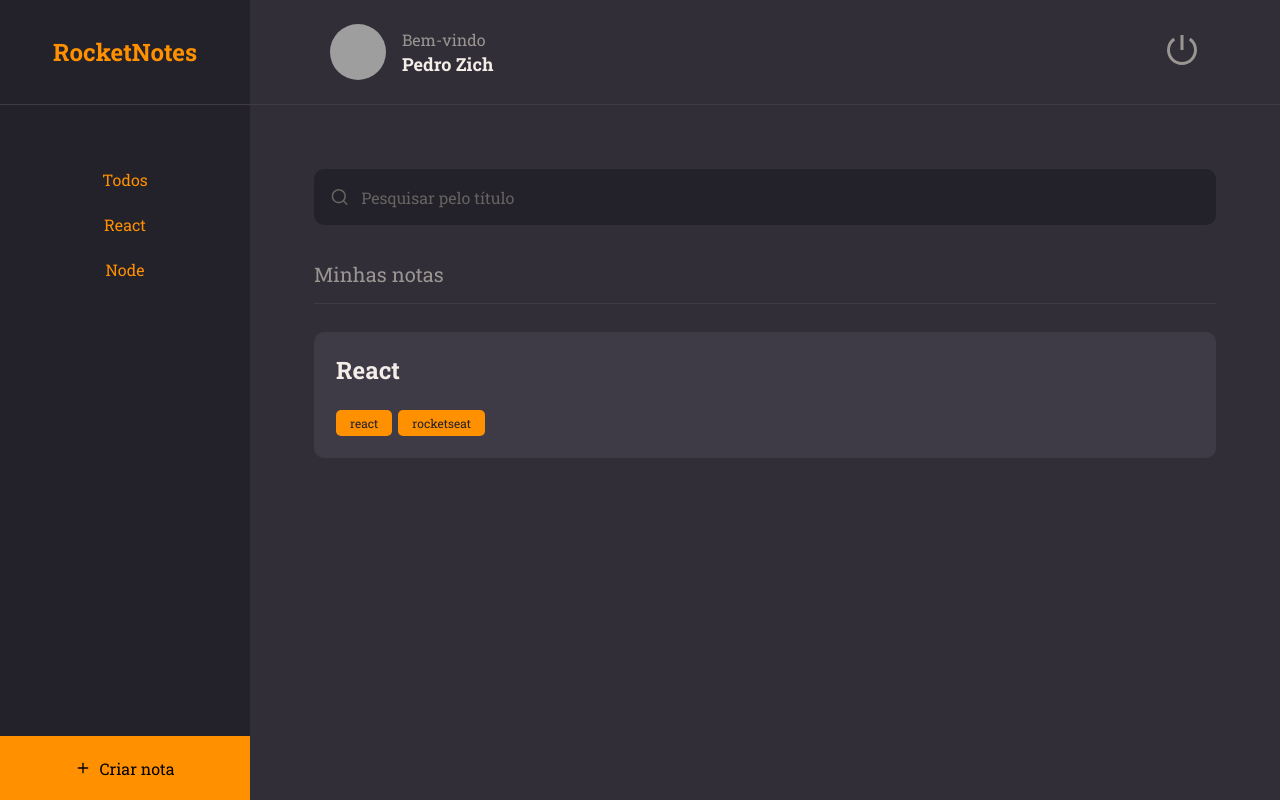
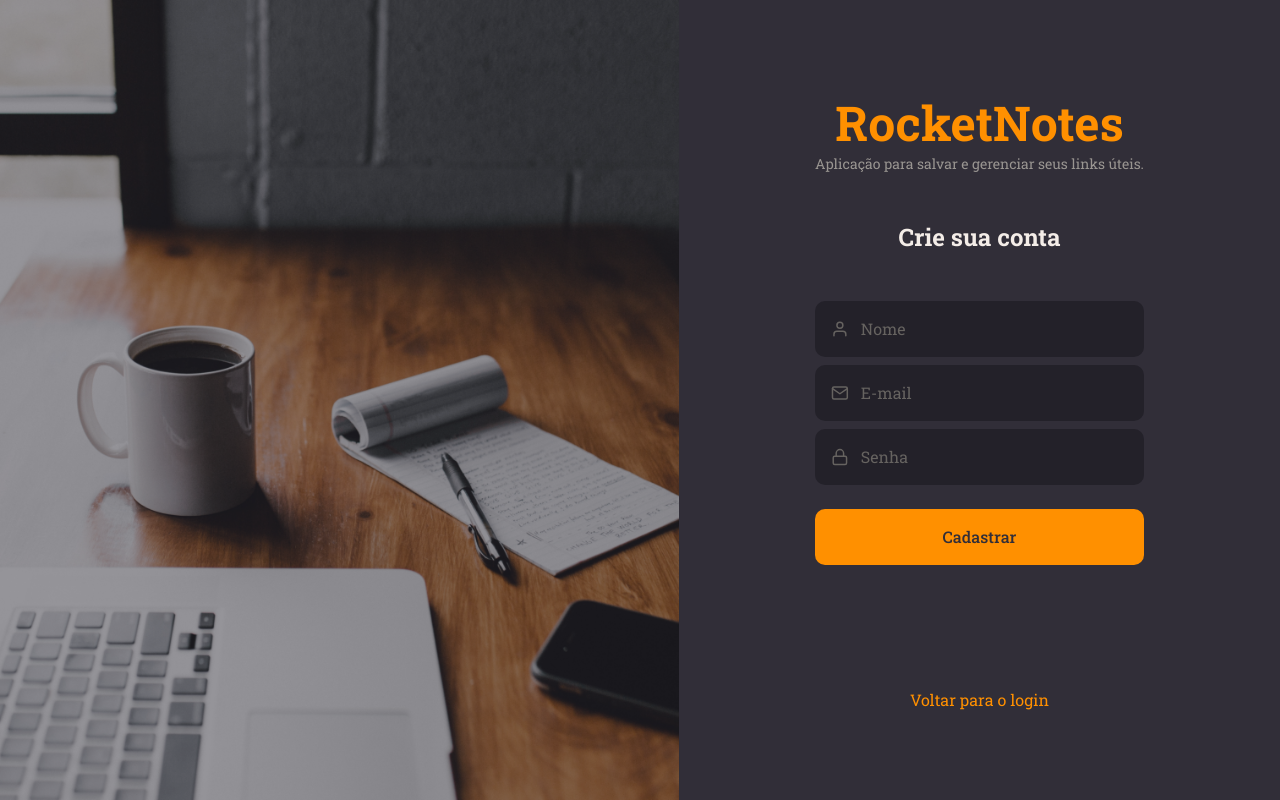
Before and after one commit to PedroZich22/rocketnotes-frontend, a React (Vite) app: page / in a window 1280 px wide. Built offline with nearby package versions, Linux system fonts and the light colour scheme; grey boxes are pictures that could not be loaded.

Commit message:
feat: SignIn and SignUp pages

```diff
--- a/src/components/Note/index.jsx
+++ b/src/components/Note/index.jsx
@@ -1,3 +1,4 @@
+/* eslint-disable react/prop-types */
 import { Container } from "./styles";
 import { Tag } from "../Tag";
 
--- a/src/main.jsx
+++ b/src/main.jsx
@@ -4,13 +4,13 @@
 import GlobalStyles from "./styles/global";
 import theme from "./styles/theme";
 
-import { Home } from "./pages/Home";
+import { SignUp } from "./pages/SignUp";
 
 ReactDOM.createRoot(document.getElementById("root")).render(
   <React.StrictMode>
     <ThemeProvider theme={theme}>
       <GlobalStyles />
-      <Home />
+      <SignUp />
     </ThemeProvider>
   </React.StrictMode>
 );
--- /dev/null
+++ b/src/pages/SignIn/styles.js
@@ -0,0 +1,46 @@
+import styled from "styled-components";
+import backgroundImg from "../../assets/background.png";
+
+export const Container = styled.div`
+  height: 100vh;
+
+  display: flex;
+  align-items: stretch;
+`;
+
+export const Form = styled.form`
+  padding: 0 136px;
+
+  display: flex;
+  flex-direction: column;
+  justify-content: center;
+  align-items: center;
+  text-align: center;
+
+  > h1 {
+    font-size: 48px;
+    color: ${({ theme }) => theme.COLORS.ORANGE};
+  }
+
+  > h2 {
+    font-size: 24px;
+    margin: 48px 0;
+  }
+
+  > p {
+    font-size: 14px;
+    color: ${({ theme }) => theme.COLORS.GRAY_100};
+  }
+
+  > a {
+    margin-top: 124px;
+    color: ${({ theme }) => theme.COLORS.ORANGE};
+  }
+`;
+
+export const Background = styled.div`
+  flex: 1;
+  background: url(${backgroundImg}) no-repeat center center;
+  opacity: 0.5;
+  background-size: cover;
+`;
--- /dev/null
+++ b/src/pages/SignUp/index.jsx
@@ -0,0 +1,26 @@
+import { Container, Form, Background } from "./styles";
+import { FiMail, FiLock, FiUser } from "react-icons/fi";
+import { Input } from "../../components/Input";
+import { Button } from "../../components/Button";
+
+export function SignUp() {
+  return (
+    <Container>
+      <Background />
+      <Form>
+        <h1>RocketNotes</h1>
+        <p>Aplicação para salvar e gerenciar seus links úteis.</p>
+
+        <h2>Crie sua conta</h2>
+
+        <Input type="text" placeholder="Nome" icon={FiUser} />
+        <Input type="text" placeholder="E-mail" icon={FiMail} />
+        <Input type="password" placeholder="Senha" icon={FiLock} />
+
+        <Button title="Cadastrar" />
+
+        <a href="#">Voltar para o login</a>
+      </Form>
+    </Container>
+  );
+}
--- /dev/null
+++ b/src/pages/SignUp/styles.js
@@ -0,0 +1,46 @@
+import styled from "styled-components";
+import backgroundImg from "../../assets/background.png";
+
+export const Container = styled.div`
+  height: 100vh;
+
+  display: flex;
+  align-items: stretch;
+`;
+
+export const Form = styled.form`
+  padding: 0 136px;
+
+  display: flex;
+  flex-direction: column;
+  justify-content: center;
+  align-items: center;
+  text-align: center;
+
+  > h1 {
+    font-size: 48px;
+    color: ${({ theme }) => theme.COLORS.ORANGE};
+  }
+
+  > h2 {
+    font-size: 24px;
+    margin: 48px 0;
+  }
+
+  > p {
+    font-size: 14px;
+    color: ${({ theme }) => theme.COLORS.GRAY_100};
+  }
+
+  > a {
+    margin-top: 124px;
+    color: ${({ theme }) => theme.COLORS.ORANGE};
+  }
+`;
+
+export const Background = styled.div`
+  flex: 1;
+  background: url(${backgroundImg}) no-repeat center center;
+  opacity: 0.5;
+  background-size: cover;
+`;
```
Also changed, not shown: src/pages/SignIn/index.jsx (added, +25 -0 lines), src/assets/background.png (added).
